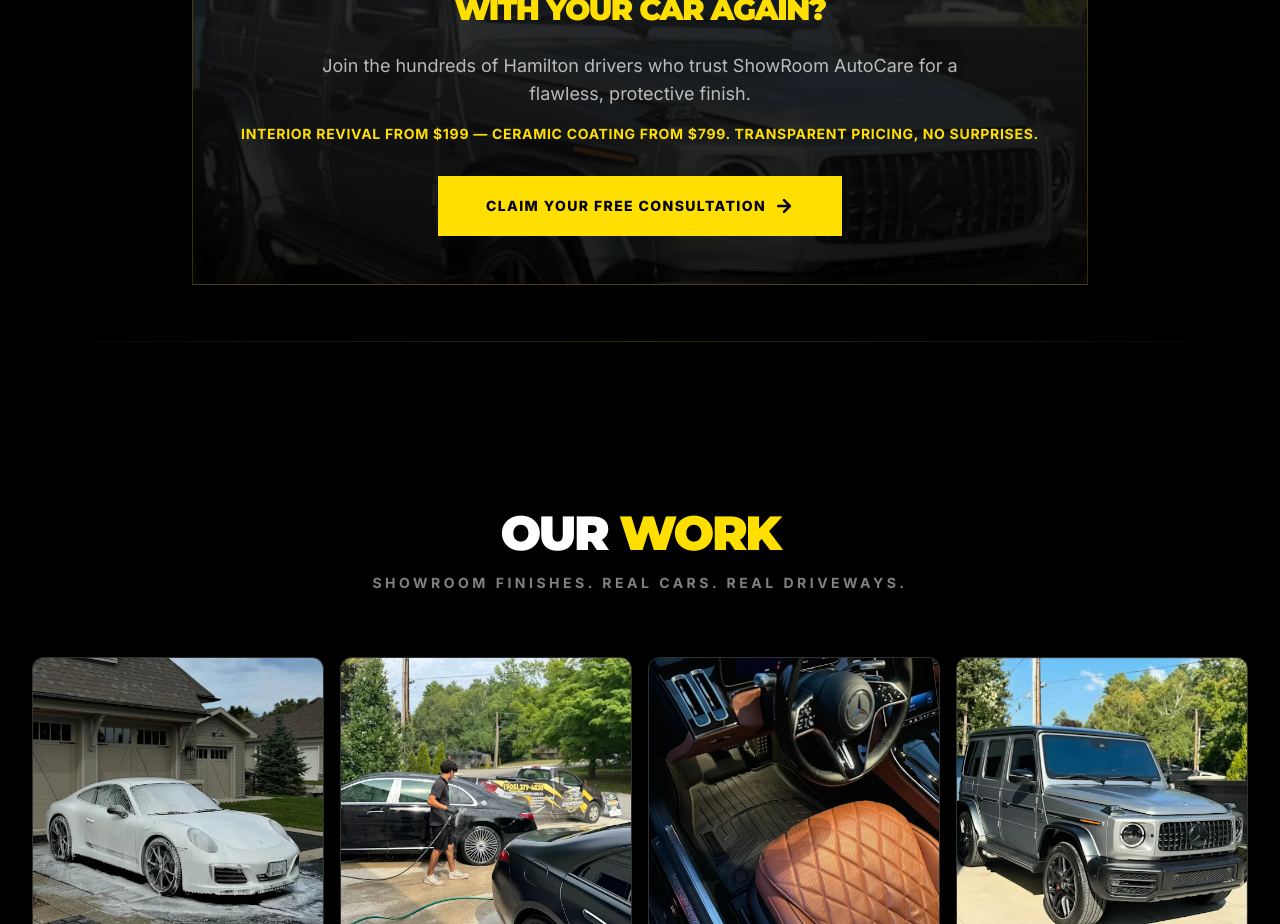
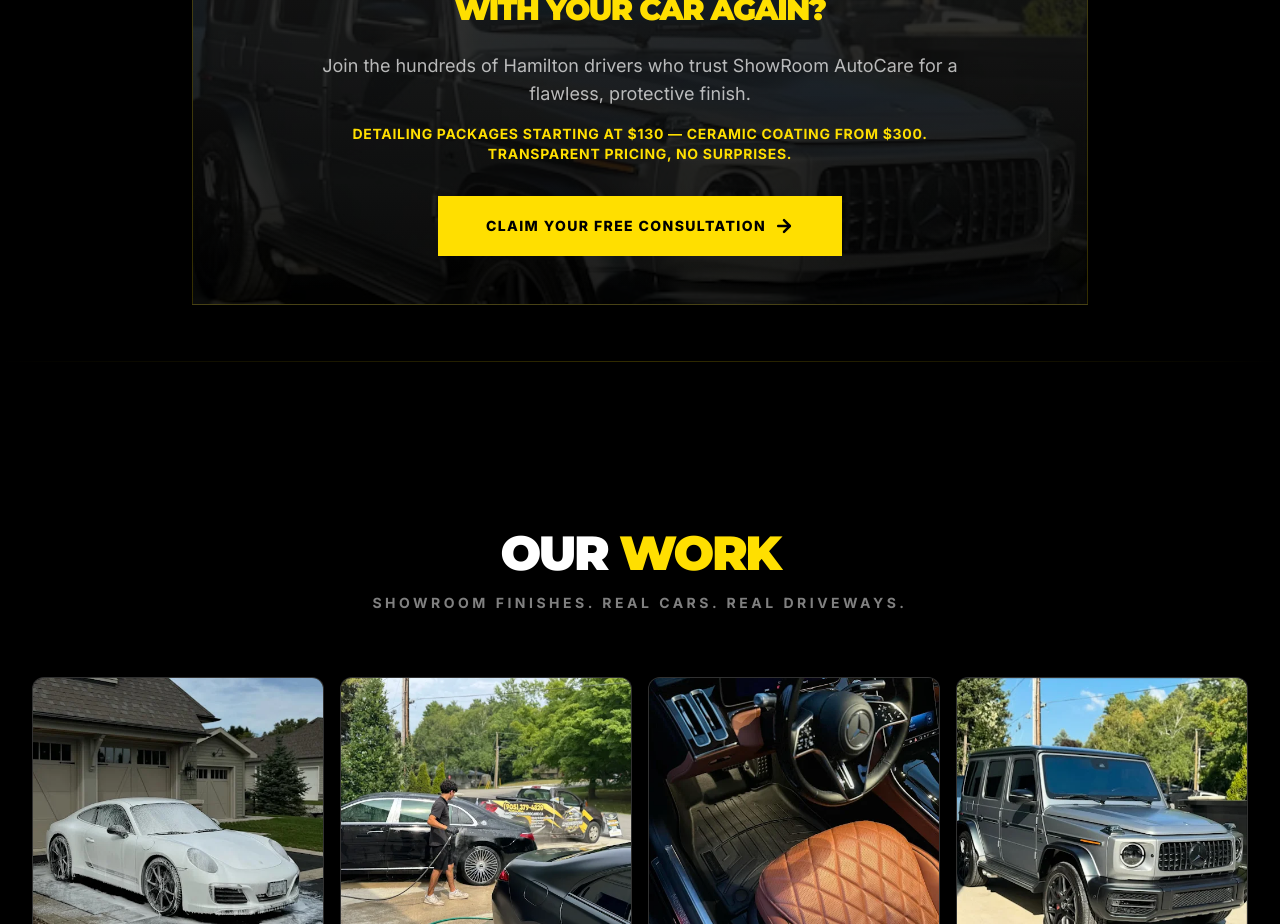
Before and after one commit to NewLegacy1/drivewaydetailing, a React (Vite) app: page / in a window 1280 px wide. Shown: the part 6520-7444 px from the top of the page. Built offline with nearby package versions, Linux system fonts and the light colour scheme; no server answers.

Commit message:
Update pricing copy and line break before Transparent
Made-with: Cursor

```diff
--- a/components/ServiceAreas.tsx
+++ b/components/ServiceAreas.tsx
@@ -44,7 +44,7 @@ const ServiceAreas: React.FC<ServiceAreasProps> = ({ onRequestQuote, city }) =>
             Join the hundreds of {city ? `${city} ` : 'Hamilton '}drivers who trust ShowRoom AutoCare for a flawless, protective finish.
           </p>
           <p className="text-brand-yellow font-bold text-sm uppercase tracking-wider mb-8">
-            Interior revival from $199 — Ceramic coating from $799. Transparent pricing, no surprises.
+            Detailing packages starting at $130 — Ceramic coating from $300.<br />Transparent pricing, no surprises.
           </p>
           <button type="button" onClick={() => onRequestQuote?.()} className="bg-brand-yellow text-brand-black px-12 py-5 font-black uppercase tracking-widest text-sm magnetic-cta inline-flex items-center gap-2 group">
             Claim Your Free Consultation
```
